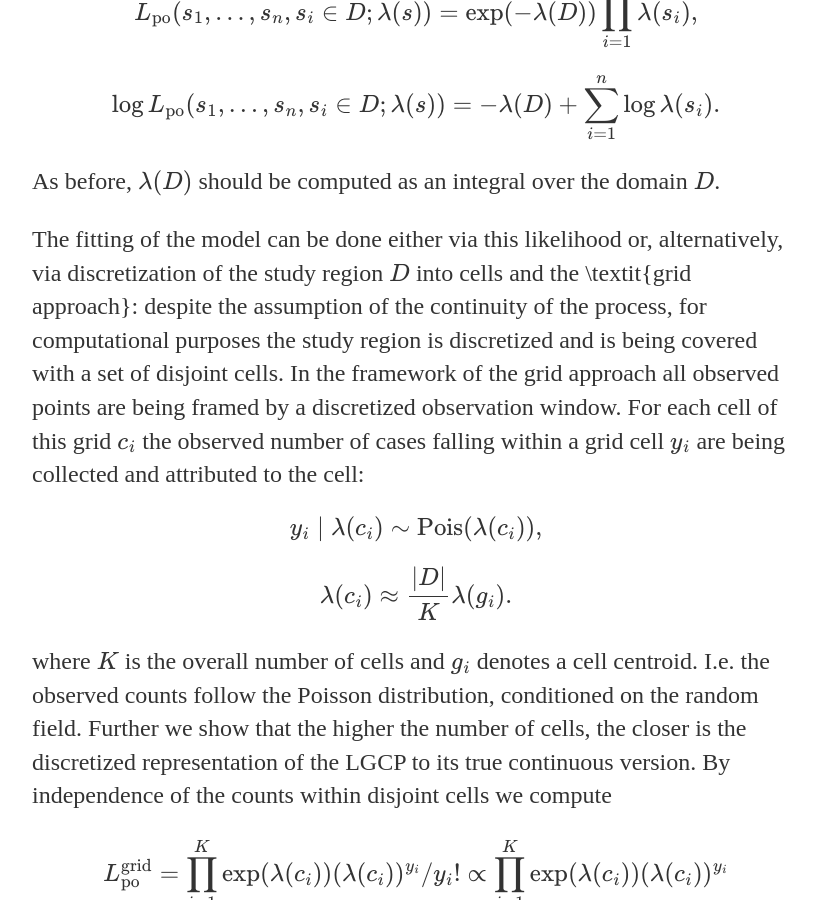
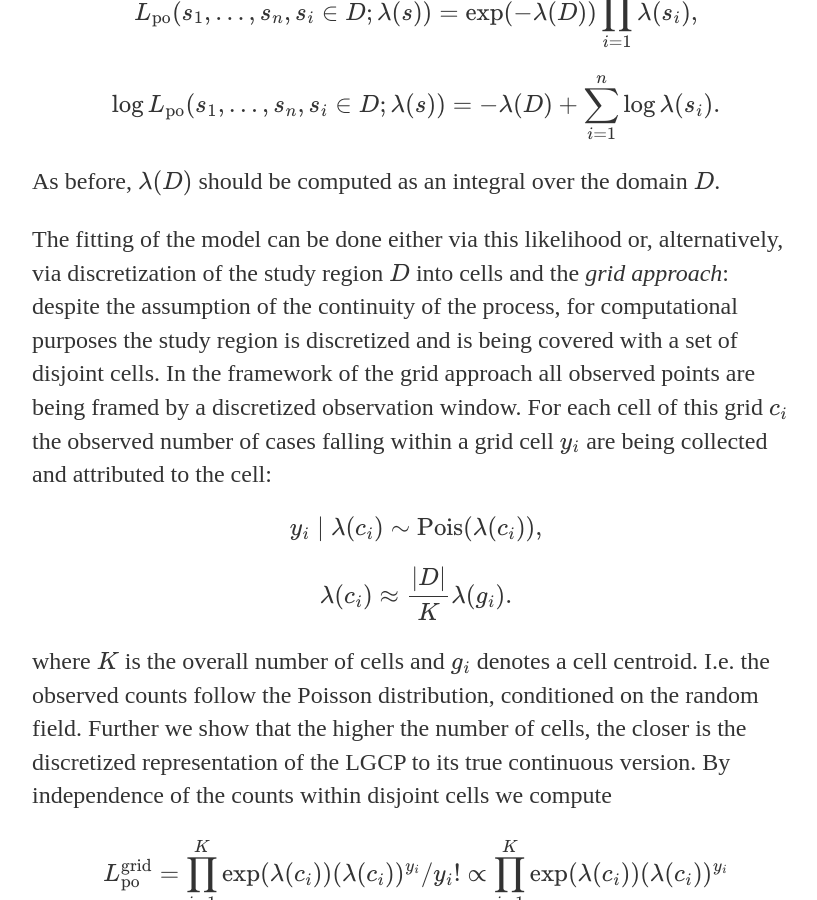
Before and after one commit to elizavetasemenova/elizavetasemenova.github.io, a Jekyll site: the page built from _posts/2018-01-06-An-excerpt-of-my-PhD-paper.md, in a window 1280 px wide and 900 px high, scrolled down 1929 px. Shown: the whole window, without its empty margins (224-1041 px from the left). Built offline with Jekyll 4.4.1, drawn with Linux system fonts in a browser that asks for light colours; formulas are drawn with MathJax 3; comment, search, counter and statistics services are not loaded; some of the changed text lies outside the part shown.

Commit message:
Update 2018-01-06-An-excerpt-of-my-PhD-paper.md

```diff
--- a/_posts/2018-01-06-An-excerpt-of-my-PhD-paper.md
+++ b/_posts/2018-01-06-An-excerpt-of-my-PhD-paper.md
@@ -44,7 +44,7 @@ L_{\text{po}}(s_1,\dots,s_n, s_i \in D; \lambda(s)) = \exp(-\lambda(D)) \prod\li
 \end{equation}
 As before, $\lambda(D)$ should be computed as an integral over the domain $D$.
 
-The fitting of the model can be done either via this likelihood or, alternatively, via discretization of the study region $D$ into cells and the \textit{grid approach}: despite the assumption of the continuity of the process, for computational purposes the study region is discretized and is being covered with a set of disjoint cells. In the framework of the grid approach all observed points are being framed by a discretized observation window. For each cell of this grid $c_i$ the observed number of cases falling within a grid cell $y_i$ are being collected and attributed to the cell:
+The fitting of the model can be done either via this likelihood or, alternatively, via discretization of the study region $D$ into cells and the *grid approach*: despite the assumption of the continuity of the process, for computational purposes the study region is discretized and is being covered with a set of disjoint cells. In the framework of the grid approach all observed points are being framed by a discretized observation window. For each cell of this grid $c_i$ the observed number of cases falling within a grid cell $y_i$ are being collected and attributed to the cell:
 \begin{equation}
 y_{i} \mid \lambda(c_i) \sim \text{Pois}(\lambda(c_i)),
 \end{equation}
@@ -117,10 +117,10 @@ In this case, if $z$ is an $N$-vector generated as $\text{MVN}(0, I_n),$ then
 \begin{equation}
 Lz \sim \text{MVN}(0, \Sigma).
 \end{equation}
-This algorithm requires storage for the matrix $L$ of size $N \times N$. To mitigate this issue we exploit the \textit{Kronecker (tensor) algebra}, as well as matrix-normal and array-normal distributions as described below.
+This algorithm requires storage for the matrix $L$ of size $N \times N$. To mitigate this issue we exploit the *Kronecker (tensor) algebra*, as well as matrix-normal and array-normal distributions as described below.
 
 ## Kronecker algebra
-If $A$ is an $m \times n$ matrix, and $B$ is an $p \times q$ matrix, then the \textit{Kronecker-product} (or\textit{ tensor product})  $A \otimes B$ is an $m p \times n q$ matrix with elements
+If $A$ is an $m \times n$ matrix, and $B$ is an $p \times q$ matrix, then the *Kronecker-product* (or *tensor product*)  $A \otimes B$ is an $m p \times n q$ matrix with elements
 \begin{equation}
 A \otimes B = \begin{bmatrix} a_{11}B & ... & a_{1n}B \\ ... \\a_{m1}B & ... & a_{mn}B  \end{bmatrix}.
 \end{equation}
```
